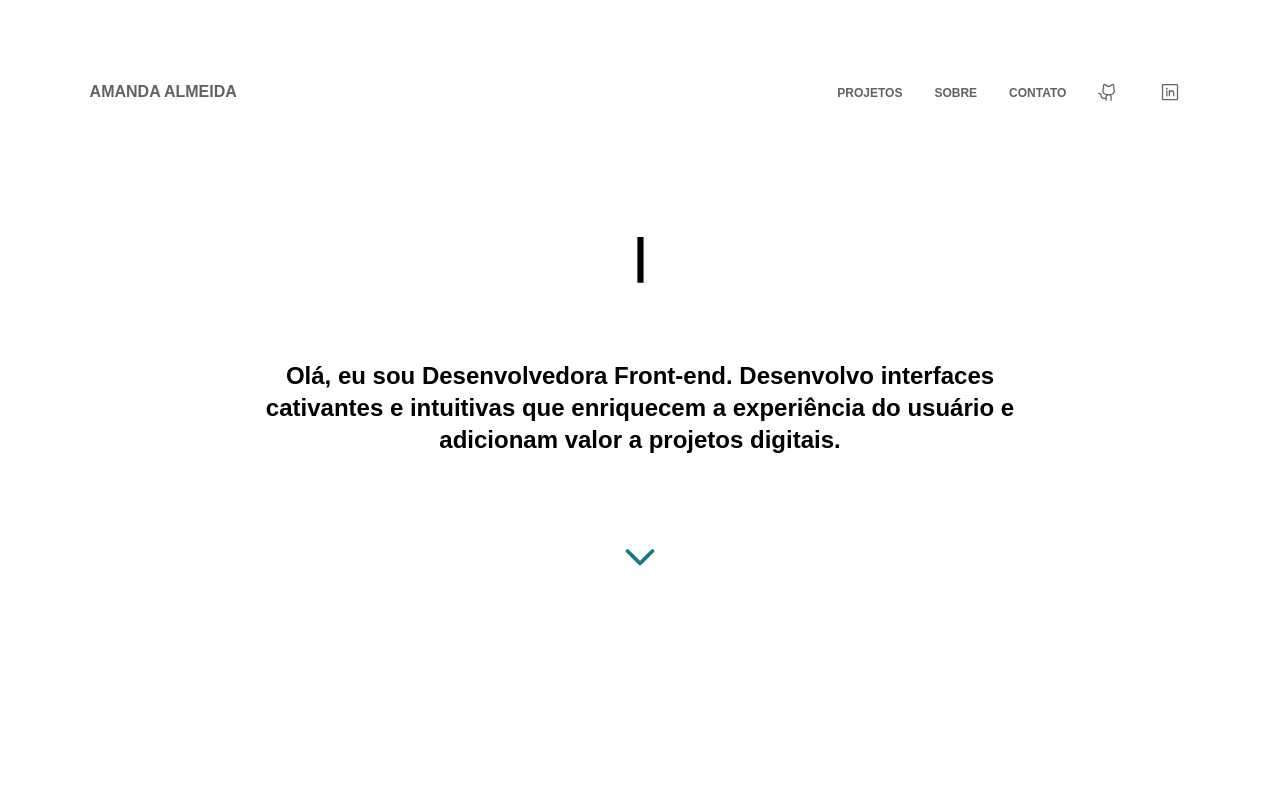
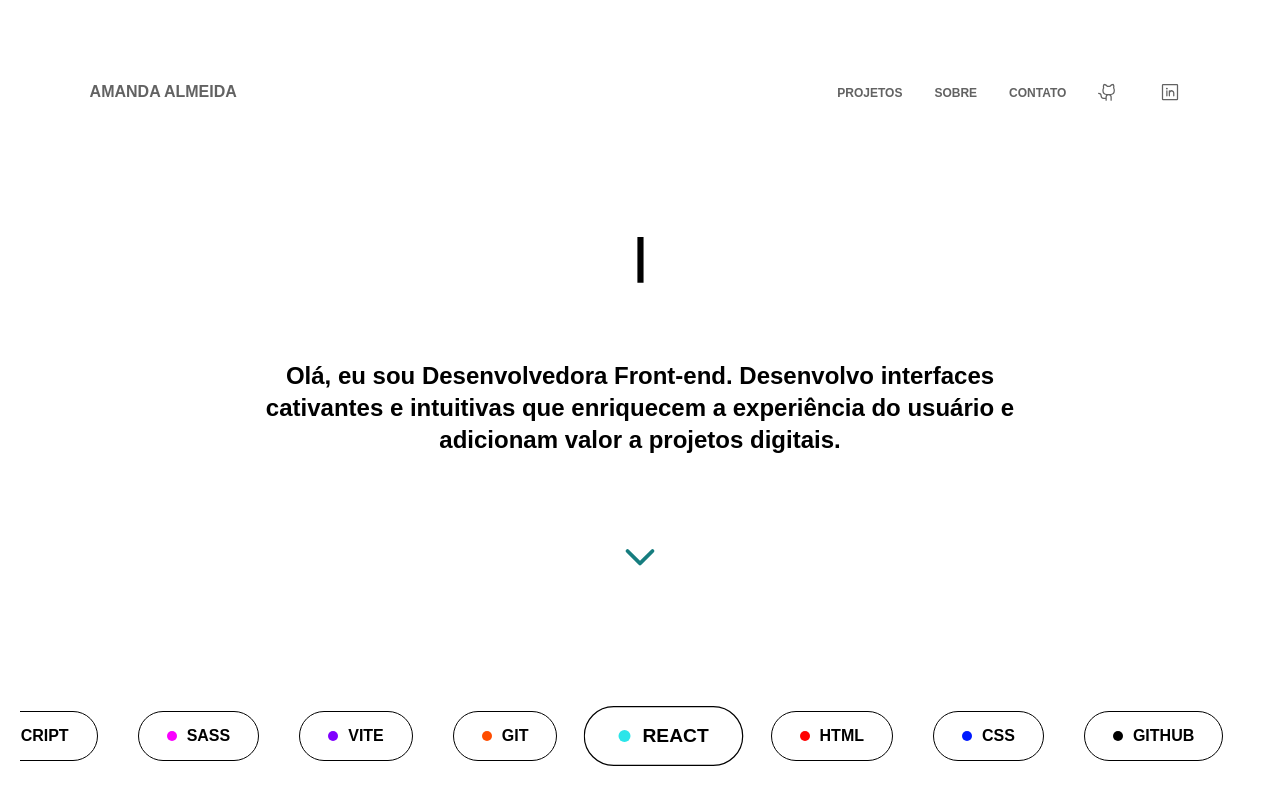
Before and after one commit to MandaAlmeida/New-Protifolio, a React (Vite) app: page / in a window 1280 px wide. Shown: the top 804 px of the page. Built offline with nearby package versions, Linux system fonts and the light colour scheme; a web font is replaced by a local one.

Commit message:
feat(slider): adiciona slider de linguagens na tela

```diff
--- a/package.json
+++ b/package.json
@@ -14,12 +14,15 @@
     "react": "^18.2.0",
     "react-dom": "^18.2.0",
     "react-router-dom": "^6.8.2",
+    "react-slick": "^0.29.0",
     "react-use": "^17.4.0",
+    "slick-carousel": "^1.8.1",
     "typewriter-effect": "^2.21.0"
   },
   "devDependencies": {
     "@types/react": "^18.0.17",
     "@types/react-dom": "^18.0.6",
+    "@types/react-slick": "^0.23.12",
     "@vitejs/plugin-react": "^2.1.0",
     "autoprefixer": "^10.4.16",
     "postcss": "^8.4.31",
--- a/src/Pages/Home/index.tsx
+++ b/src/Pages/Home/index.tsx
@@ -1,7 +1,13 @@
 import About from "../../components/About";
+import SimpleSlider from "../../components/slider";
 
 function Home() {
-  return <About />;
+  return (
+    <>
+      <About />
+      <SimpleSlider />
+    </>
+  );
 }
 
 export default Home;
--- /dev/null
+++ b/src/components/slider/components/language/index.tsx
@@ -0,0 +1,20 @@
+import clsx from "clsx";
+
+interface LanguageProps {
+  text: string;
+  className?: string;
+}
+
+function Language(props: LanguageProps) {
+  const { text, className } = props;
+  return (
+    <div className="w-fit flex gap-[10px] items-center font-bold uppercase py-3 px-7 border border-black rounded-full list-none cursor-pointer">
+      <span
+        className={clsx("w-[10px] h-[10px] rounded-full", className)}
+      ></span>
+      <span>{text}</span>
+    </div>
+  );
+}
+
+export default Language;
--- /dev/null
+++ b/src/components/slider/index.tsx
@@ -0,0 +1,63 @@
+import Slider from "react-slick";
+import "slick-carousel/slick/slick.css";
+import "slick-carousel/slick/slick-theme.css";
+
+import Language from "./components/language";
+
+function SimpleSlider() {
+  let settings = {
+    dots: false,
+    arrows: false,
+    className: "center",
+    centerMode: true,
+    infinite: true,
+    slidesToShow: 6,
+    initialSlide: 0,
+    autoplay: true,
+    speed: 2000,
+    responsive: [
+      {
+        breakpoint: 1024,
+        settings: {
+          slidesToShow: 4,
+          slidesToScroll: 1,
+          infinite: true,
+        },
+      },
+      {
+        breakpoint: 600,
+        settings: {
+          slidesToShow: 3,
+          slidesToScroll: 1,
+        },
+      },
+      {
+        breakpoint: 480,
+        settings: {
+          slidesToShow: 2,
+          slidesToScroll: 1,
+        },
+      },
+    ],
+  };
+  return (
+    <div className="max-w-[1240px] h-16">
+      <Slider {...settings}>
+        <Language className="bg-[#FF4D00]" text="Git" />
+        <Language className="bg-[#2BE5E9]" text="React" />
+        <Language className="bg-[#FF0000]" text="Html" />
+        <Language className="bg-[#001AFF]" text="Css" />
+        <Language className="bg-black" text="Github" />
+        <Language className="bg-[#04B400]" text="Node.js" />
+        <Language className="bg-[#DB00FF]" text="Vtex" />
+        <Language className="bg-[#00B7C2]" text="Tailwind" />
+        <Language className="bg-[#FFE500]" text="Javascript" />
+        <Language className="bg-[#0085FF]" text="Typescript" />
+        <Language className="bg-[#FA00FF]" text="Sass" />
+        <Language className="bg-[#8000FF]" text="Vite" />
+      </Slider>
+    </div>
+  );
+}
+
+export default SimpleSlider;
--- a/src/main.css
+++ b/src/main.css
@@ -5,3 +5,27 @@
 * {
   font-family: "Cantarell", sans-serif;
 }
+
+.slick-slider {
+  height: 100%;
+}
+
+.slick-list {
+  height: 100%;
+  display: flex !important;
+  align-items: center;
+}
+
+.slick-track {
+  display: flex !important;
+  gap: 40px;
+}
+
+.slick-slide {
+  max-width: -moz-fit-content;
+  max-width: fit-content;
+}
+
+.slick-center {
+  transform: scale(1.2);
+}
```
Also changed, not shown: 2 other files (tests, documents, lock files or other folders).
